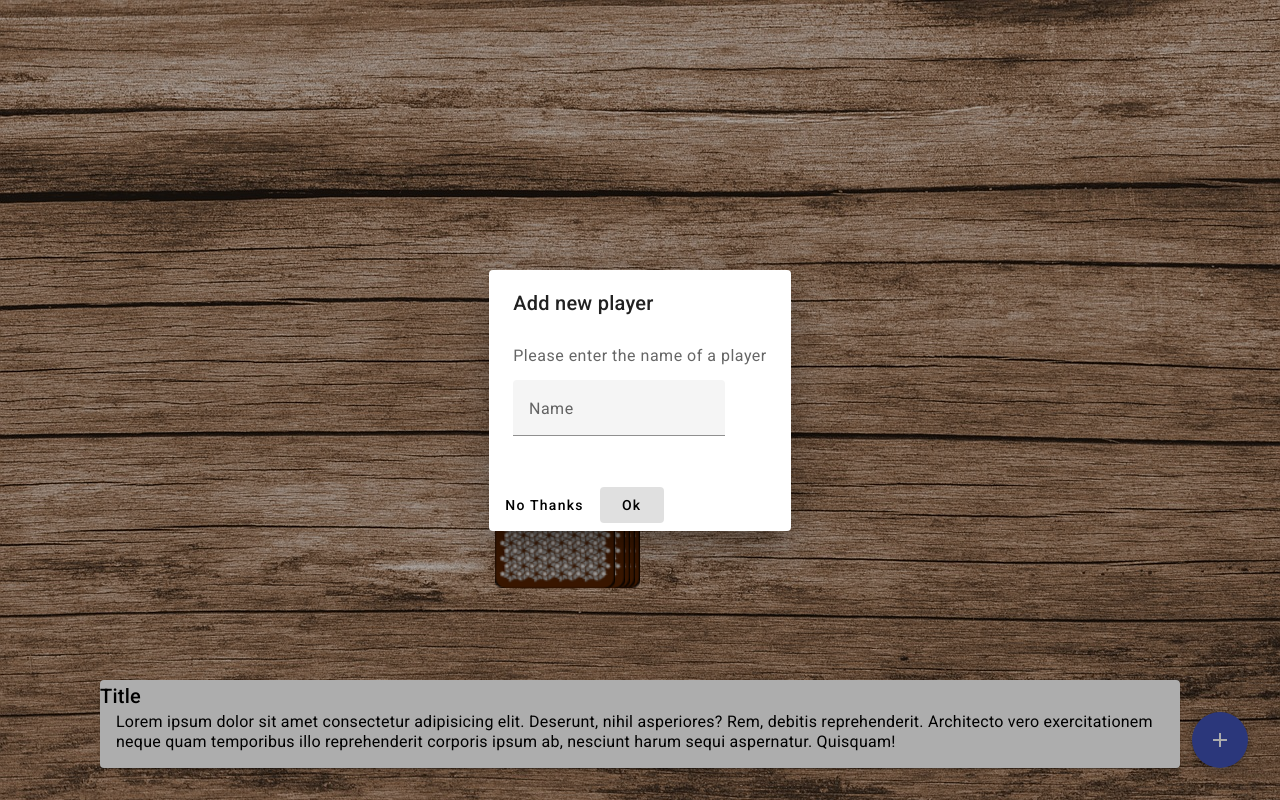
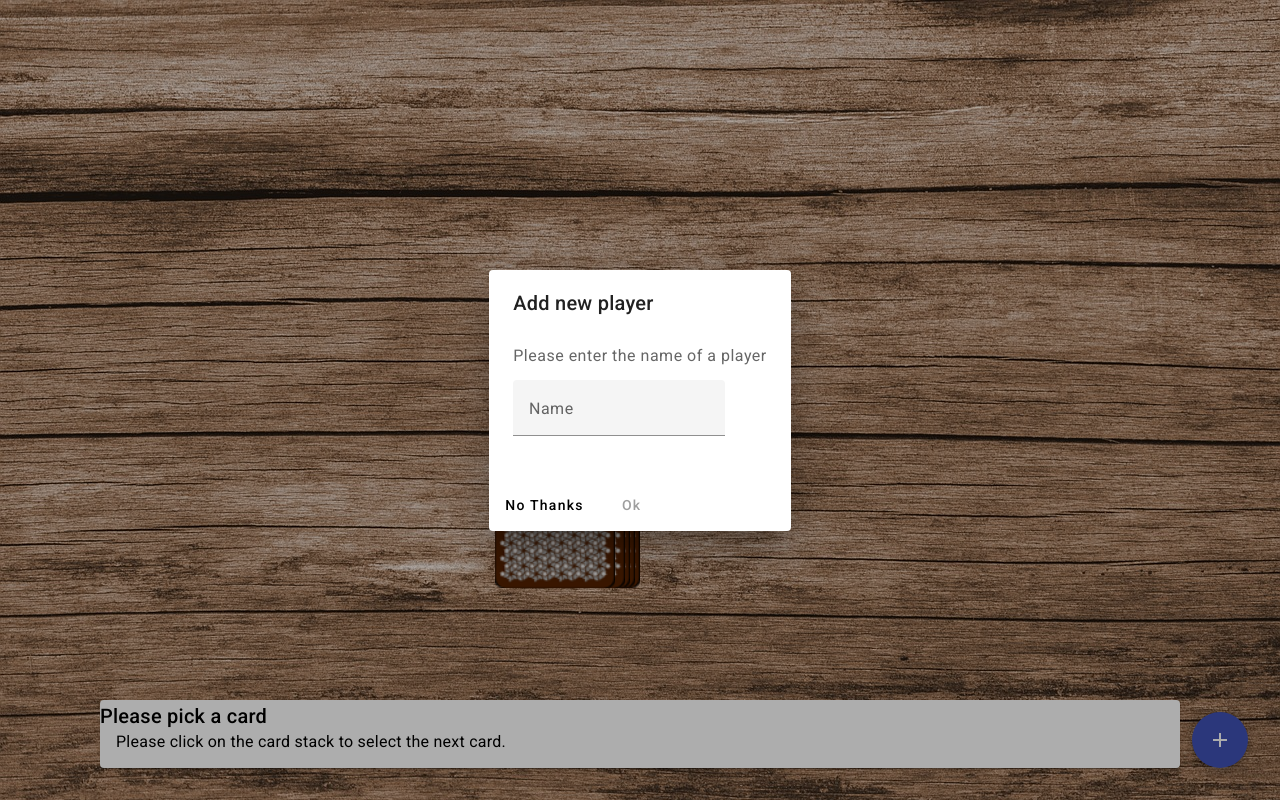
Before and after one commit to JonasWemmers/ringoffire, an Angular app: page /game in a window 1280 px wide. Both pictures are taken after a click on the button "add". Built offline with nearby package versions, Linux system fonts and the light colour scheme.

Commit message:
first playable version

```diff
--- a/src/app/dialog-add-player/dialog-add-player.component.html
+++ b/src/app/dialog-add-player/dialog-add-player.component.html
@@ -8,5 +8,5 @@
 </div>
 <div mat-dialog-actions>
   <button mat-button (click)="onNoClick()">No Thanks</button>
-  <button mat-button [mat-dialog-close]="name" cdkFocusInitial>Ok</button>
+  <button mat-button [disabled]="name.length == 0" [mat-dialog-close]="name" cdkFocusInitial>Ok</button>
 </div>
--- a/src/app/dialog-add-player/dialog-add-player.component.ts
+++ b/src/app/dialog-add-player/dialog-add-player.component.ts
@@ -1,4 +1,5 @@
 import { Component, OnInit } from '@angular/core';
+import {MatDialogRef} from '@angular/material/dialog';
 
 @Component({
   selector: 'app-dialog-add-player',
@@ -8,12 +9,12 @@ import { Component, OnInit } from '@angular/core';
 export class DialogAddPlayerComponent implements OnInit {
   name: string = '';
 
-  constructor() { }
+  constructor(public dialogRef: MatDialogRef<DialogAddPlayerComponent>) { }
 
   ngOnInit(): void {
   }
 
   onNoClick(){
-    console.log('Test');
+    this.dialogRef.close();
   }
 }
--- a/src/app/game-info/game-info.component.html
+++ b/src/app/game-info/game-info.component.html
@@ -1,4 +1,4 @@
 <mat-card>
-    <mat-card-title>Title</mat-card-title>
-    <mat-card-content>Lorem ipsum dolor sit amet consectetur adipisicing elit. Deserunt, nihil asperiores? Rem, debitis reprehenderit. Architecto vero exercitationem neque quam temporibus illo reprehenderit corporis ipsum ab, nesciunt harum sequi aspernatur. Quisquam!</mat-card-content>
+    <mat-card-title>{{ card ? title : 'Please pick a card' }}</mat-card-title>
+    <mat-card-content>{{ card ? description : 'Please click on the card stack to select the next card.' }}</mat-card-content>
   </mat-card>
--- a/src/app/game-info/game-info.component.ts
+++ b/src/app/game-info/game-info.component.ts
@@ -1,10 +1,42 @@
-import { Component } from '@angular/core';
+import { Component, OnInit, Input, OnChanges } from '@angular/core';
 
 @Component({
   selector: 'app-game-info',
   templateUrl: './game-info.component.html',
   styleUrls: ['./game-info.component.scss']
 })
-export class GameInfoComponent {
+export class GameInfoComponent implements OnInit, OnChanges {
+  cardAction = [
+    { title: 'Waterfall', description: 'Everyone has to start drinking at the same time. As soon as player 1 stops drinking, player 2 may stop drinking. Player 3 may stop as soon as player 2 stops drinking, and so on.' },
+    { title: 'You', description: 'You decide who drinks' },
+    { title: 'Me', description: 'Congrats! Drink a shot!' },
+    { title: 'Category', description: 'Come up with a category (e.g. Colors). Each player must enumerate one item from the category.' },
+    { title: 'Bust a jive', description: 'Player 1 makes a dance move. Player 2 repeats the dance move and adds a second one. ' },
+    { title: 'Chicks', description: 'All girls drink.' },
+    { title: 'Heaven', description: 'Put your hands up! The last player drinks!' },
+    { title: 'Mate', description: 'Pick a mate. Your mate must always drink when you drink and the other way around.' },
+    { title: 'Thumbmaster', description: '' },
+    { title: 'Men', description: 'All men drink.' },
+    { title: 'Quizmaster', description: '' },
+    { title: 'Never have i ever...', description: 'Say something you nnever did. Everyone who did it has to drink.' },
+    { title: 'Rule', description: 'Make a rule. Everyone needs to drink when he breaks the rule.' },
+  ];
 
+  title = '';
+  description = '';
+  @Input() card!: string;
+
+  constructor() { }
+
+  ngOnInit(): void {
+  }
+
+  ngOnChanges(): void {
+    if (this.card) {
+      console.log('Current card is:', this.card);
+      let cardNumber = +this.card.split('_')[1];
+      this.title = this.cardAction[cardNumber - 1].title;
+      this.description = this.cardAction[cardNumber - 1].description;
+    }
+  }
 }
--- a/src/app/game/game.component.html
+++ b/src/app/game/game.component.html
@@ -22,7 +22,7 @@
 
 </div>
 
-<app-game-info class="pin-bottom"></app-game-info>
+<app-game-info [card]="currentCard" class="pin-bottom"></app-game-info>
 
 
 <button mat-fab color="primary" class="btn-add" (click)="openDialog()">
--- a/src/app/game/game.component.ts
+++ b/src/app/game/game.component.ts
@@ -28,6 +28,9 @@ export class GameComponent implements OnInit{
     if(!this.pickCardAnimation){
     this.currentCard = this.game.stack.pop() as string;
     this.pickCardAnimation = true;
+
+    this.game.currentPlayer++;
+    this.game.currentPlayer = this.game.currentPlayer % this.game.players.length;
     setTimeout(()=>{
       this.game.playedCards.push(this.currentCard);
       this.pickCardAnimation = false;
@@ -39,7 +42,9 @@ export class GameComponent implements OnInit{
     const dialogRef = this.dialog.open(DialogAddPlayerComponent);
 
     dialogRef.afterClosed().subscribe((name: string) => {
+      if(name && name.length > 0){
       this.game.players.push(name);
+    }
     });
   }
 }
```
